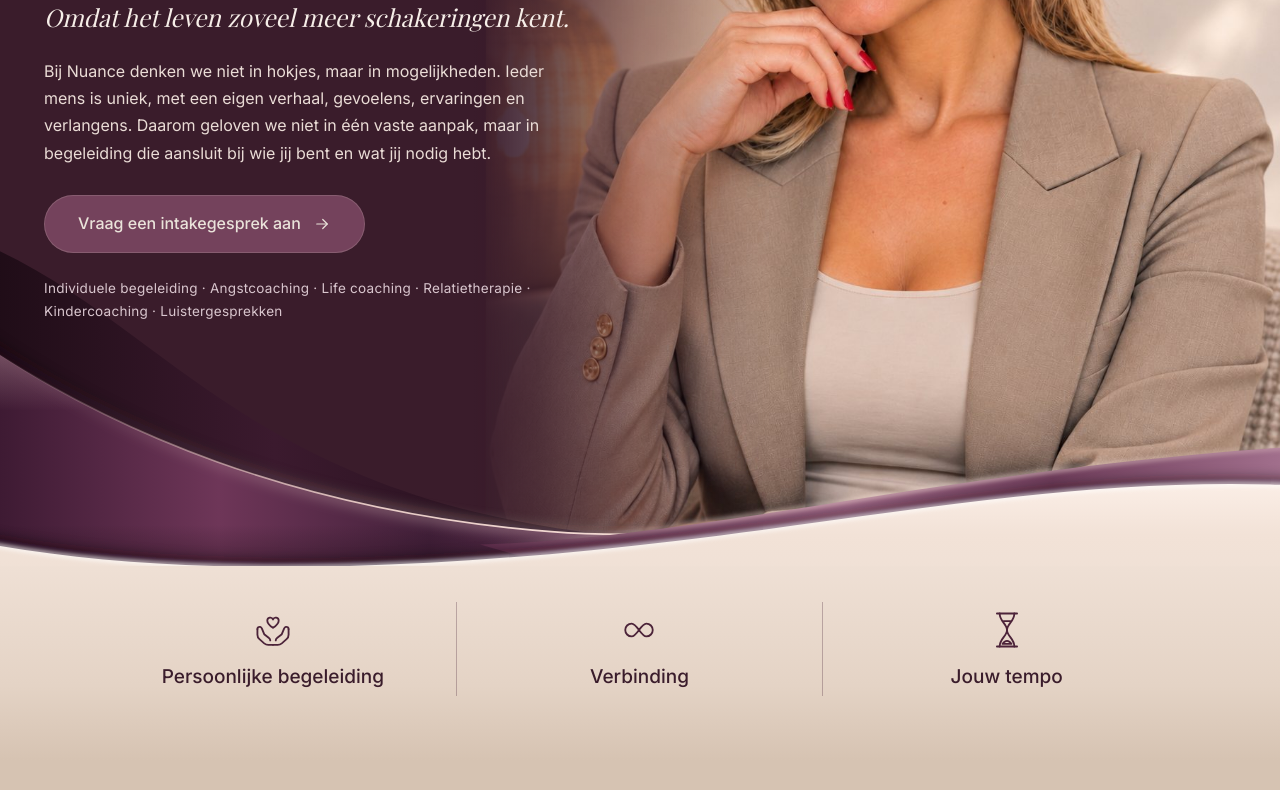
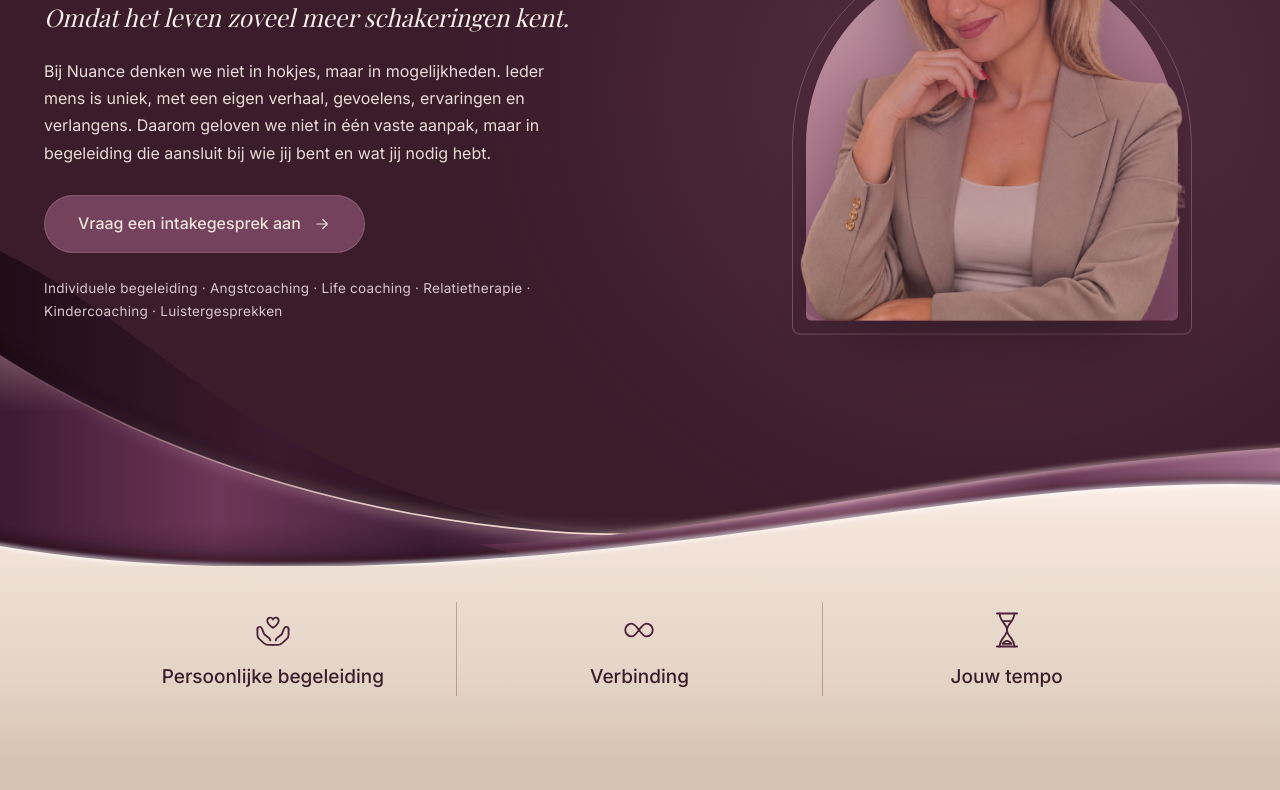
Before and after one commit to BLVJeezy/Nuance-therapy-, a website: page index.html in a window 1280 px wide. Shown: the part 425-1215 px from the top of the page. Drawn offline with nearby package versions, Linux system fonts and the light colour scheme; a web font is replaced by a local one.

Commit message:
Hero: kleiner portret als pop-out (uitgeknipt, hoofd boven een boog), effen pruim-achtergrond
Co-Authored-By: Claude Opus 5.5 <noreply@anthropic.com>
Claude-Session: https://claude.ai/code/session_01EGV5MVCHsQKZZ71Wdcd441

```diff
--- a/index.html
+++ b/index.html
@@ -52,7 +52,11 @@ a{color:#D6C3B2}a:hover{color:#EAE3DA}
 .hero-video::-webkit-media-controls,.hero-video::-webkit-media-controls-start-playback-button,.hero-video::-webkit-media-controls-overlay-play-button{display:none !important;-webkit-appearance:none;opacity:0 !important}
 .nav{background:transparent;transition:background-color 300ms ease,border-color 300ms ease}
 .nav.scrolled,.nav:has(.nav-panel):not(:has(#mobile-menu[hidden])){background:rgba(43,22,34,.9);backdrop-filter:blur(18px) saturate(150%);-webkit-backdrop-filter:blur(18px) saturate(150%);border-bottom-color:transparent !important}
-.hero-shade{background:linear-gradient(to right,#3A1C2B 0%,#3A1C2B 37%,rgba(58,28,43,.82) 42%,rgba(58,28,43,.35) 50%,rgba(58,28,43,0) 60%),linear-gradient(to bottom,rgba(28,10,20,.55) 0%,rgba(28,10,20,0) 22%)}
+.hero-shade{background:radial-gradient(60% 70% at 78% 52%,rgba(122,70,96,.45) 0%,rgba(58,28,43,0) 70%),linear-gradient(to bottom,rgba(28,10,20,.45) 0%,rgba(28,10,20,0) 22%)}
+.hero-pop{position:absolute;z-index:1;right:clamp(24px,8vw,150px);top:50%;transform:translateY(-46%);width:clamp(300px,29vw,430px);aspect-ratio:4/5}
+.hero-pop-card{position:absolute;left:0;right:0;bottom:0;top:22%;border-radius:999px 999px 28px 28px;background:linear-gradient(160deg,#E6C3C9 0%,#B98597 48%,#7A4660 100%);box-shadow:0 40px 80px -40px rgba(0,0,0,.7)}
+.hero-pop-ring{position:absolute;left:-14px;right:-14px;bottom:-14px;top:calc(22% - 14px);border-radius:999px 999px 40px 40px;border:1px solid rgba(230,195,201,.35)}
+.hero-pop-img{position:absolute;left:50%;bottom:0;width:104%;height:auto;transform:translateX(-50%);display:block;pointer-events:none;clip-path:inset(-60% 0 0 0 round 0 0 28px 28px);filter:drop-shadow(0 18px 30px rgba(30,10,20,.35))}
 .g-viewport{-webkit-mask-image:linear-gradient(to right,transparent,#000 6%,#000 94%,transparent);mask-image:linear-gradient(to right,transparent,#000 6%,#000 94%,transparent)}
 .g-track{list-style:none;margin:0;padding:0;display:flex;gap:16px;width:max-content;animation:gscroll 60s linear infinite}
 .g-viewport:hover .g-track{animation-play-state:paused}
@@ -70,7 +74,7 @@ a{color:#D6C3B2}a:hover{color:#EAE3DA}
 .hero{min-height:100svh !important;min-height:max(100svh,700px) !important;align-items:flex-end !important}
 .hero-media{left:0 !important;top:0 !important;bottom:30% !important;height:auto !important}
 .hero-video{object-position:46% 50% !important}
-.hero-photo{object-position:50% 14% !important}
+.hero-pop{top:96px !important;right:auto !important;left:50% !important;transform:translateX(-50%) !important;width:min(60vw,250px) !important}
 .hero-canvas{display:none !important}
 .hero-shade{background:linear-gradient(to bottom,rgba(28,10,20,.7) 0%,rgba(28,10,20,0) 20%,rgba(58,28,43,0) 42%,rgba(46,20,36,.7) 58%,#2E1426 70%,#2A1220 100%) !important}
 .hero-silk{height:150px !important}
@@ -150,8 +154,10 @@ html{scroll-behavior:auto}
 <main id="top">
 
 <section class="hero" style="position: relative; overflow: hidden; display: flex; align-items: center; margin-top: -79px; min-height: clamp(680px, 58vw, 880px); background: #3A1C2B">
-<div class="hero-media" role="img" aria-label="Anne-Sophie Houwaer, coach en psychosociaal begeleider bij Nuance" style="position: absolute; z-index: 0; top: 0; bottom: 0; right: 0; left: 38%; overflow: hidden">
-<img class="hero-photo" src="assets/hero-anne-sophie.jpg" alt="" aria-hidden="true" decoding="async" fetchpriority="high" style="position: absolute; inset: 0; width: 100%; height: 100%; object-fit: cover; object-position: 50% 6%; display: block; pointer-events: none" data-ei="id0a403a202">
+<div class="hero-pop" role="img" aria-label="Anne-Sophie Houwaer, coach en psychosociaal begeleider bij Nuance">
+<div class="hero-pop-ring" aria-hidden="true"></div>
+<div class="hero-pop-card" aria-hidden="true"></div>
+<img class="hero-pop-img" src="assets/hero-anne-sophie.webp" alt="" aria-hidden="true" decoding="async" fetchpriority="high" data-ei="i056ce5c065">
 </div>
 <div class="hero-shade" aria-hidden="true" style="position: absolute; inset: -1px; z-index: 1"></div>
 <svg class="hero-silk" viewBox="0 0 1440 360" preserveAspectRatio="none" aria-hidden="true" style="position: absolute; left: 0; right: 0; bottom: -1px; z-index: 2; display: block; width: 100%; height: clamp(170px, 26vw, 380px); overflow: visible">
```
Also changed, not shown: design/Main.dc.html (+10 -4 lines), faq.html (+6 -2 lines), assets/hero-anne-sophie.jpg (deleted), assets/hero-anne-sophie.webp (added).
